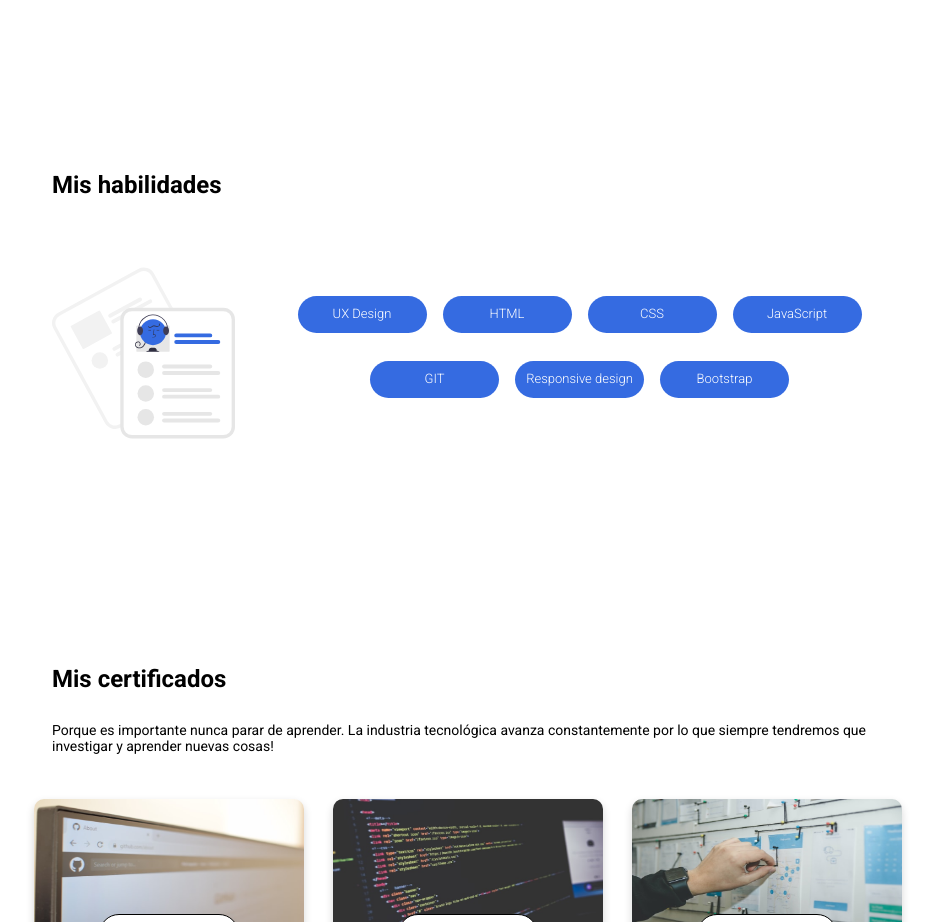
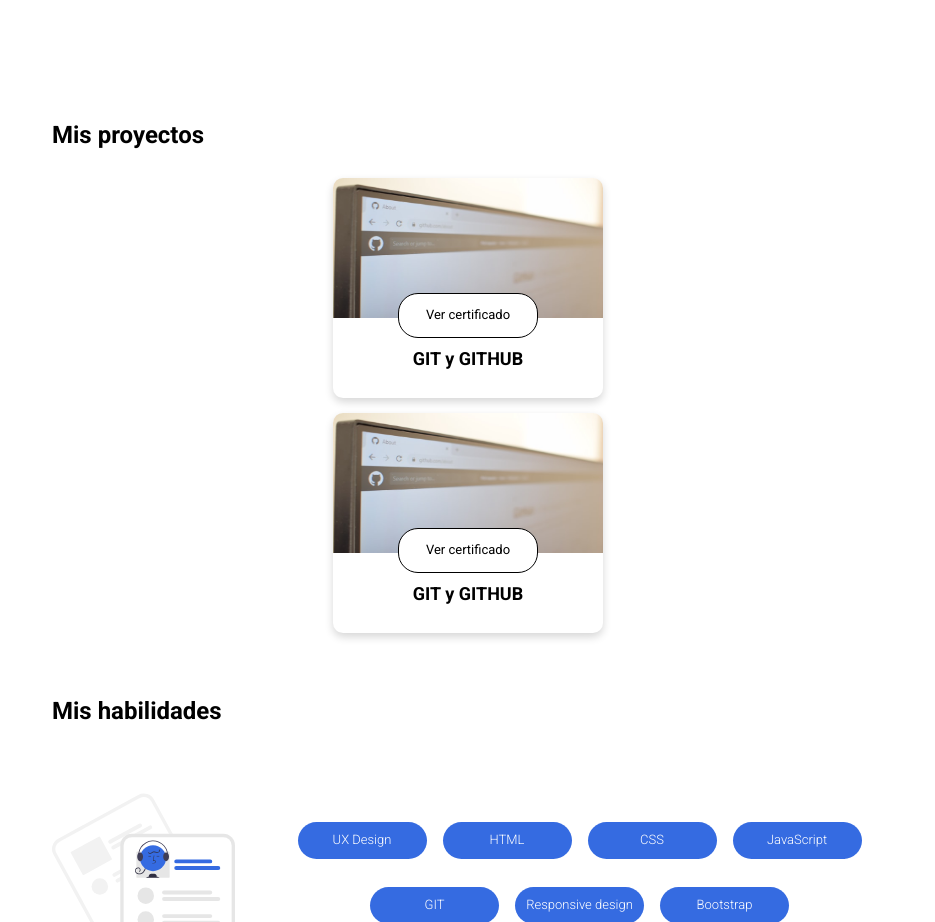
Before and after one commit to Versallesz/Versallesz.github.io, a plain HTML site: page index.html in a window 1280 px wide. Shown: the part 1060-1982 px from the top of the page, without its empty margins (172-1107 px from the left). Drawn offline with Linux system fonts and the light colour scheme.

Commit message:
agregada titulo seccion mis proyectos

```diff
--- a/index.html
+++ b/index.html
@@ -53,6 +53,28 @@
                 </div>
                 </div>
         </section>
+
+        <section id="mis_proyectos" class="mis-proyectos">
+            <div class="section--text">
+                <h2>Mis proyectos</h2>
+            </div>
+            <section class="mis-proyectos">
+                <!--PROYECTO 1-->
+                <article class="certificado-detalle">
+                    <img class="certificado-detalle--img" src="./assets/github-small.jpg" alt="Curso de GIT y GITHUB">
+                    <a rel="noopener" href="https://platzi.com/p/versallesz/curso/1557-course/diploma/detalle/" target="_blank" class="btn-ver-certificado">Ver certificado</a>
+                    <p class="certificado--titulo">GIT y GITHUB</p>
+                </article>
+                <!--PROYECTO 1-->
+                <article class="certificado-detalle">
+                    <img class="certificado-detalle--img" src="./assets/github-small.jpg" alt="Curso de GIT y GITHUB">
+                    <a rel="noopener" href="https://platzi.com/p/versallesz/curso/1557-course/diploma/detalle/" target="_blank" class="btn-ver-certificado">Ver certificado</a>
+                    <p class="certificado--titulo">GIT y GITHUB</p>
+                </article>
+
+            </section>
+        </section>
+
         <section class="main--info">
             <div class="section--text">
                 <h2>Mis habilidades</h2>
```
